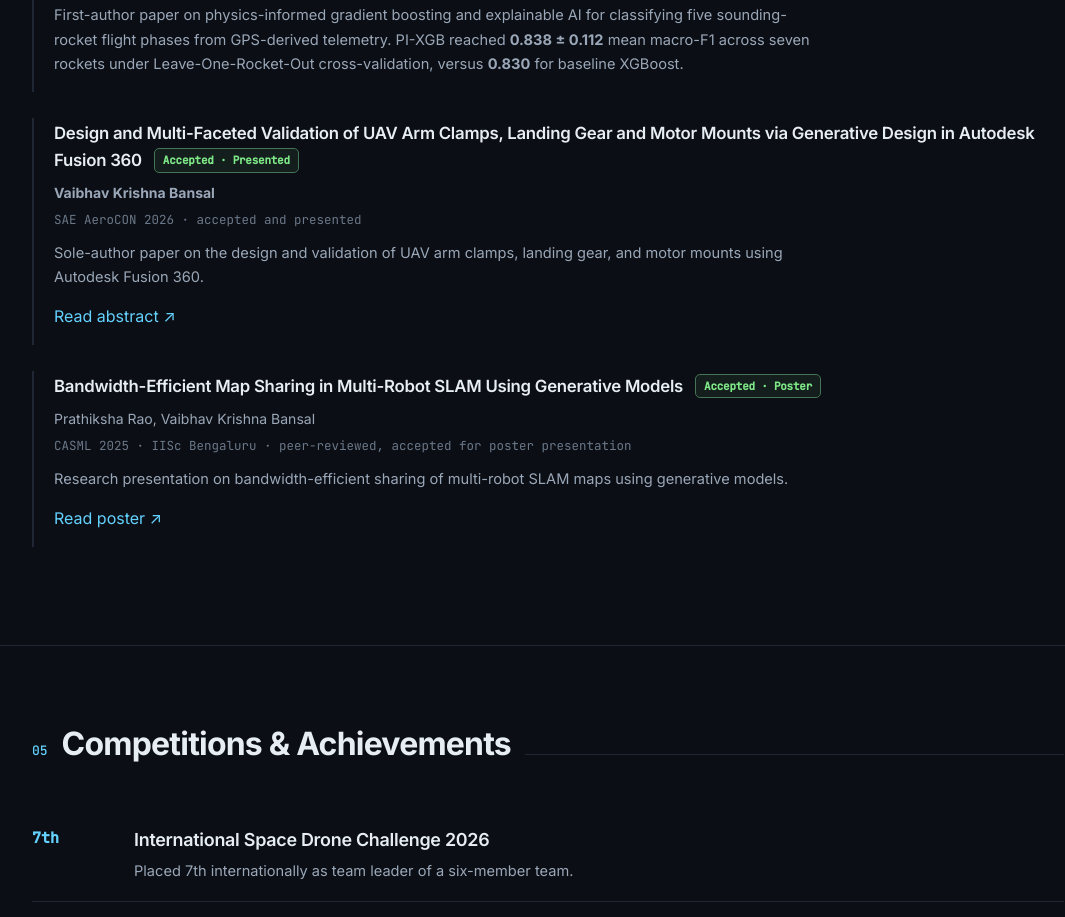
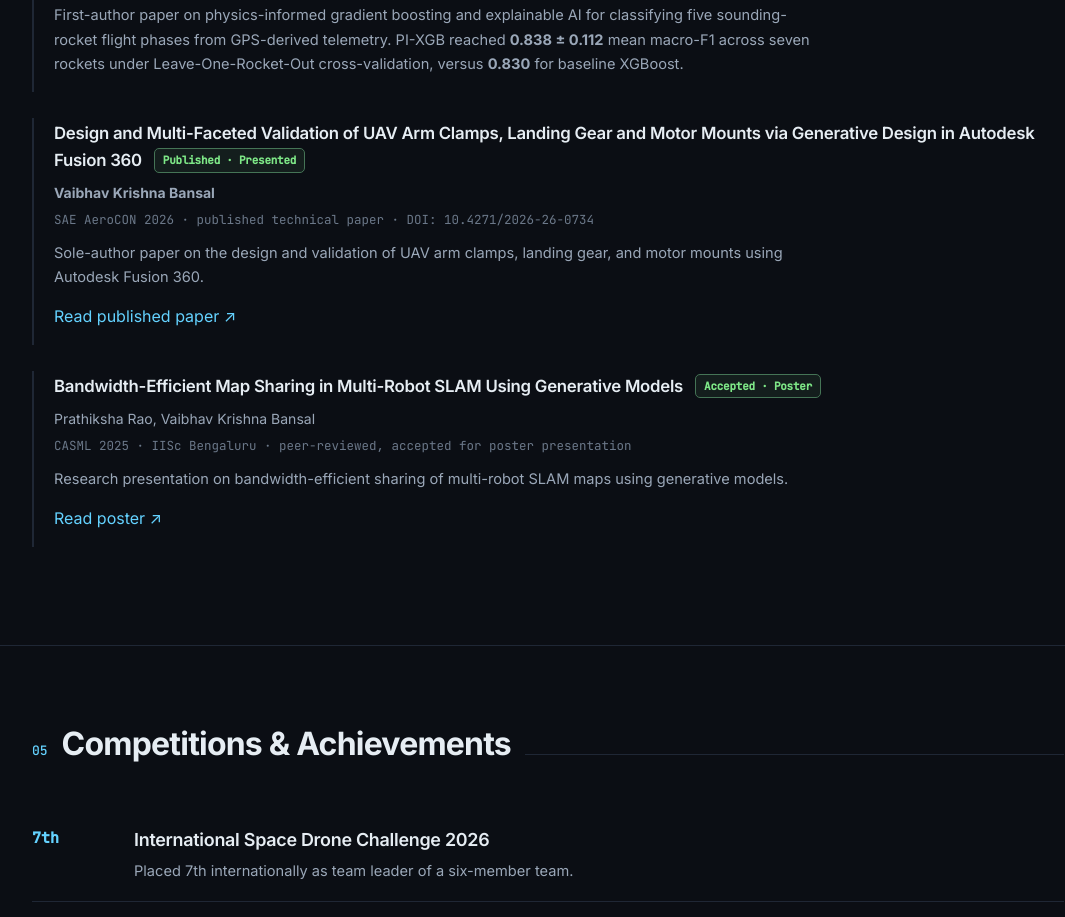
Before and after one commit to VaibhavBansal05/VaibhavBansal05.github.io, a plain HTML site: page index.html in a window 1280 px wide. Shown: the part 3936-4853 px from the top of the page, without its empty margins (92-1157 px from the left). Drawn offline with Linux system fonts and the light colour scheme.

Commit message:
Link published AeroCON paper on portfolio

```diff
--- a/index.html
+++ b/index.html
@@ -445,14 +445,14 @@ footer{
 
     <div class="pub">
       <h3>Design and Multi-Faceted Validation of UAV Arm Clamps, Landing Gear and Motor Mounts via Generative Design in Autodesk Fusion 360
-        <span class="badge">Accepted · Presented</span></h3>
+        <span class="badge">Published · Presented</span></h3>
       <p class="authors"><strong>Vaibhav Krishna Bansal</strong></p>
-      <p class="venue">SAE AeroCON 2026 · accepted and presented</p>
+      <p class="venue">SAE AeroCON 2026 · published technical paper · DOI: 10.4271/2026-26-0734</p>
       <p class="lead" style="margin-top:10px;font-size:14.6px">
         Sole-author paper on the design and validation of UAV arm clamps, landing gear, and motor
         mounts using Autodesk Fusion 360.
       </p>
-      <p><a href="https://drive.google.com/file/d/1O0YfGatfLOlcHceJXIlwrqVWDUmYsV-N/view?usp=sharing" target="_blank" rel="noopener">Read abstract ↗</a></p>
+      <p><a href="https://doi.org/10.4271/2026-26-0734" target="_blank" rel="noopener">Read published paper ↗</a></p>
     </div>
 
     <div class="pub">
```
